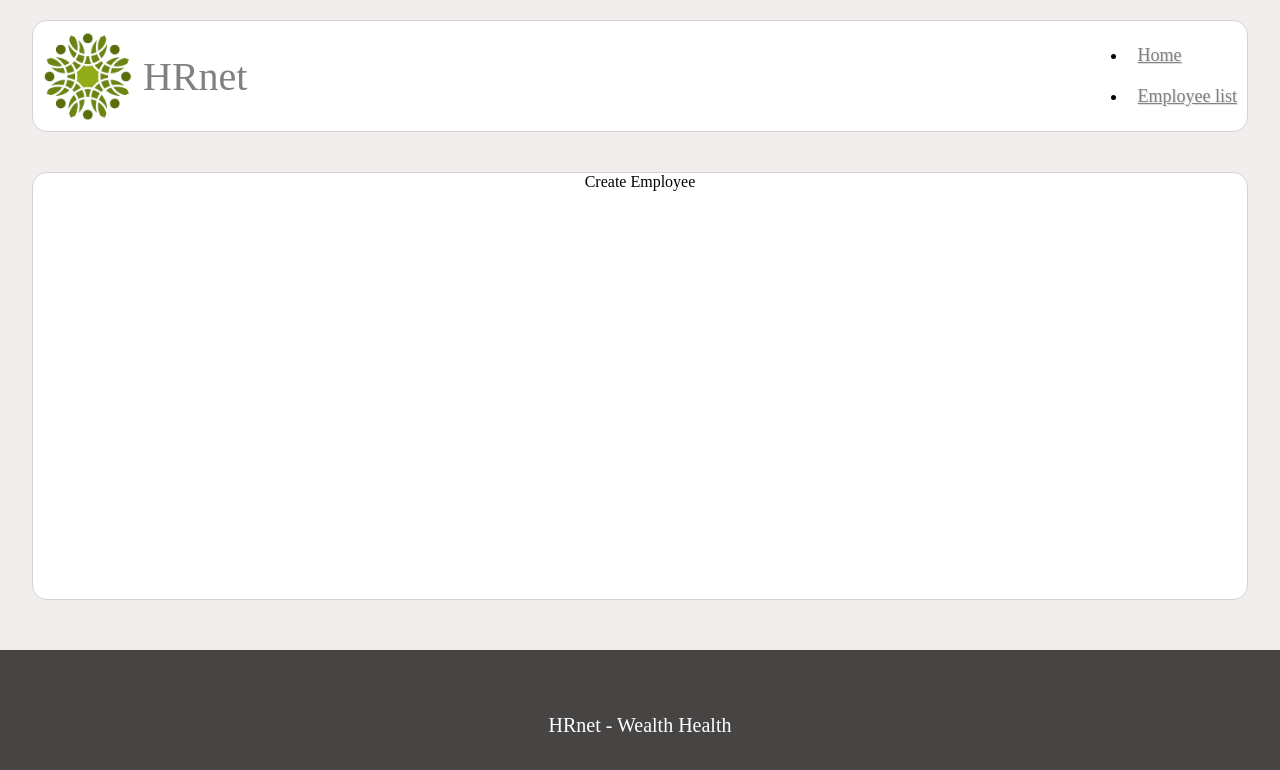
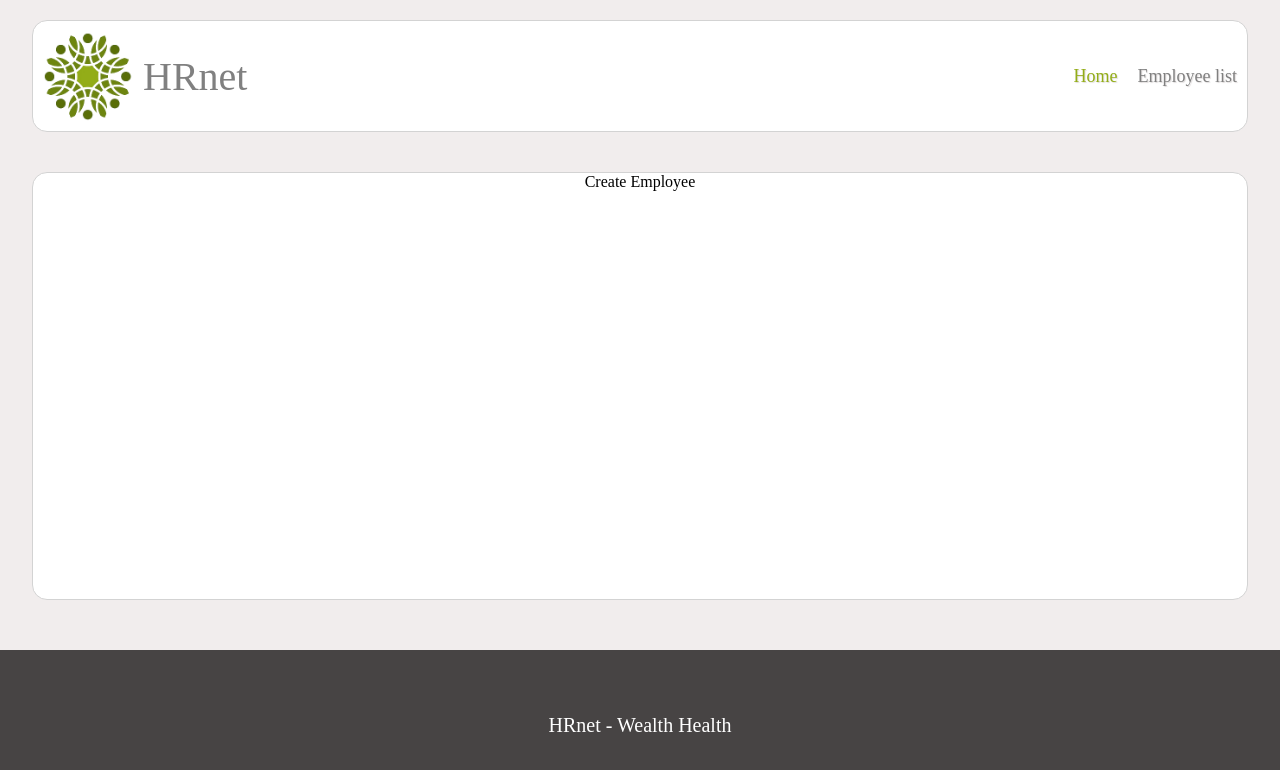
Before and after one commit to jbbrejon/openclassrooms-da-p14, a React (Vite) app: page / in a window 1280 px wide. Shown: the top 770 px of the page. Built offline with nearby package versions, Linux system fonts and the light colour scheme.

Commit message:
:art: Add styles for lists and links

```diff
--- a/src/index.css
+++ b/src/index.css
@@ -31,3 +31,20 @@ main {
   border: solid 1px lightgray;
   border-radius: 15px;
 }
+
+/* Lists */
+ul {
+  display: flex;
+  list-style: none;
+  padding-left: 0;
+}
+
+/* Links */
+a {
+  text-decoration: none;
+  color: inherit;
+}
+
+a.active {
+  color: #93AD18;
+}
```
